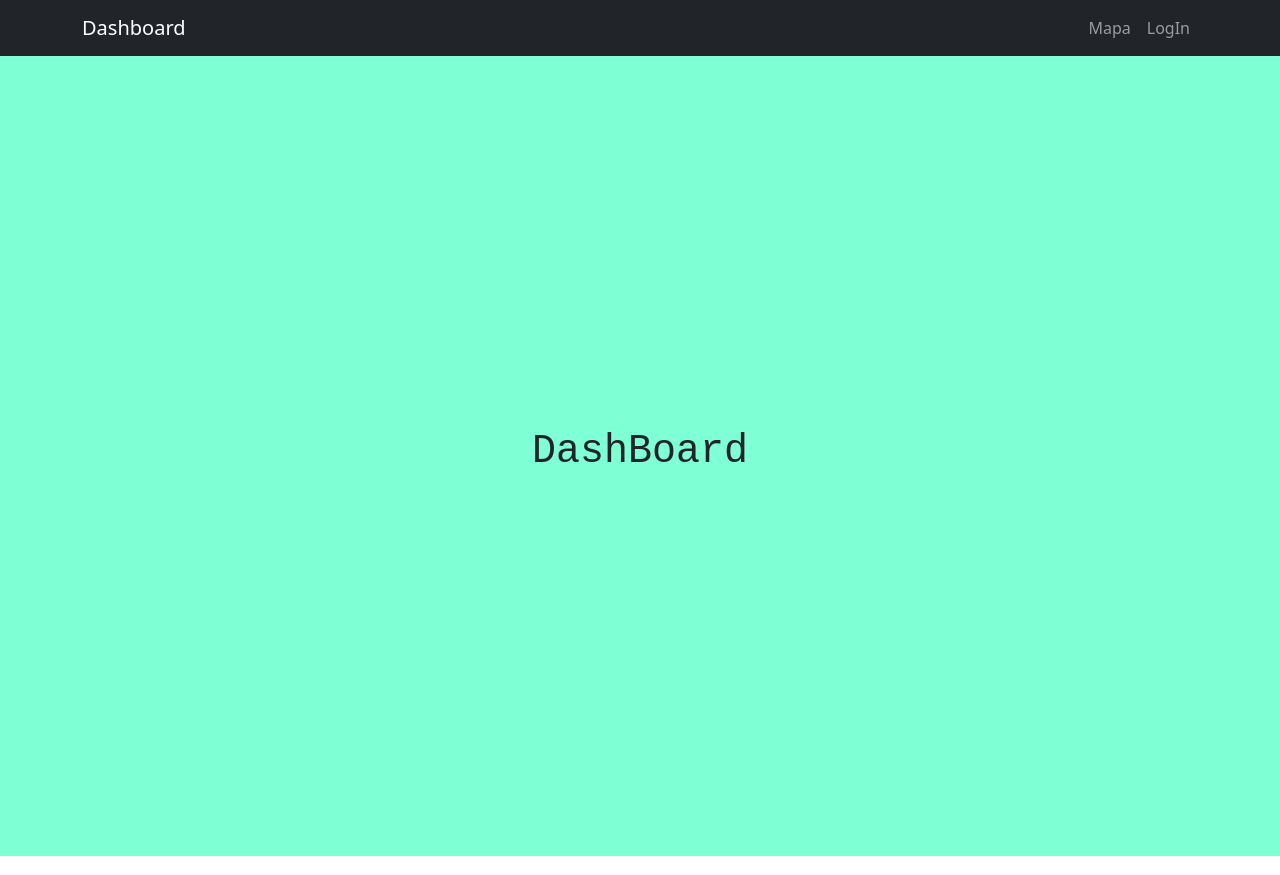
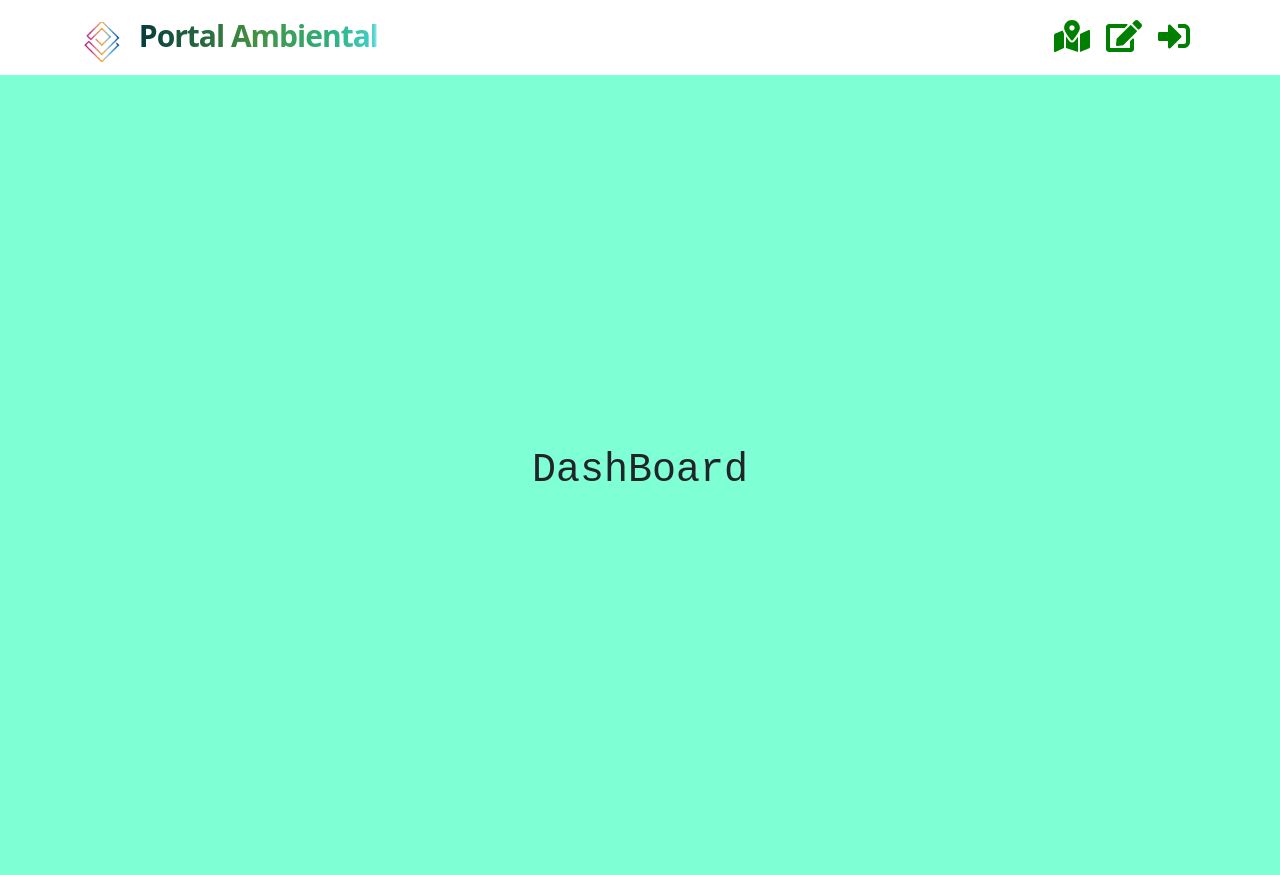
Before and after one commit to avlui/Portal-Ambiental-Front, a React (Create React App) app: page / in a window 1280 px wide. Built offline with nearby package versions, Linux system fonts and the light colour scheme.

Commit message:
NavBar lista

```diff
--- /dev/null
+++ b/src/Components/Layout/NavBar/NavBar.css
@@ -0,0 +1,97 @@
+.topbar {
+  width: 100%;
+  height: 60px;
+  background-color: white;
+  position: sticky;
+  top: 0;
+  z-index: 999;
+}
+
+.topbarWrapper {
+  height: 100%;
+  padding: 0px 20px;
+  display: flex;
+  align-items: center;
+  justify-content: space-between;
+}
+.imageLogo {
+  object-fit: cover;
+  width: 40px;
+  height: 40px;
+  margin-right: 10px;
+  cursor: pointer;
+}
+.imageLogoContainer {
+  display: inline;
+}
+.logo {
+  font-weight: bold;
+  font-size: 30px;
+  letter-spacing: -1px;
+  background: #02353c;
+  background: -webkit-linear-gradient(
+    to right,
+    #02353c 0%,
+    #449342 51%,
+    #43896e 81%,
+    #3fd0c9 98%,
+    #c1f6ed 100%
+  );
+  background: -moz-linear-gradient(
+    to right,
+    #02353c 0%,
+    #449342 51%,
+    #2eaf7d 81%,
+    #3fd0c9 98%,
+    #c1f6ed 100%
+  );
+  background: linear-gradient(
+    to right,
+    #02353c 0%,
+    #449342 51%,
+    #2eaf7d 81%,
+    #3fd0c9 98%,
+    #c1f6ed 100%
+  );
+  -webkit-background-clip: text;
+  -webkit-text-fill-color: transparent;
+  cursor: pointer;
+}
+
+.topRight {
+  margin-top: 10px;
+  display: flex;
+  align-items: center;
+}
+
+.topbarIconContainer {
+  position: relative;
+  cursor: pointer;
+  color: #2eaf7d;
+  transform: scale(1.5);
+  margin-right: 20px;
+  margin-top: 6px;
+}
+
+.topIconBadge {
+  width: 15px;
+  height: 15px;
+  position: absolute;
+  top: -5px;
+  right: 0px;
+  background-color: red;
+  color: white;
+  border-radius: 50%;
+  display: flex;
+  align-items: center;
+  justify-content: center;
+  font-size: 10px;
+}
+
+.topAvatar {
+  object-fit: cover;
+  width: 50px;
+  height: 50px;
+  border-radius: 10%;
+  cursor: pointer;
+}
--- a/src/Components/Layout/NavBar/NavBar.js
+++ b/src/Components/Layout/NavBar/NavBar.js
@@ -1,17 +1,26 @@
 import React from "react";
 import useUser from "../../Hooks/useUser";
+import "./NavBar.css";
+import logo from "./prosecto.png";
+import { FontAwesomeIcon } from "@fortawesome/react-fontawesome";
+import { faMapMarkedAlt } from "@fortawesome/free-solid-svg-icons";
+import { faSignInAlt } from "@fortawesome/free-solid-svg-icons";
+import { faSignOutAlt } from "@fortawesome/free-solid-svg-icons";
+import { faEdit } from "@fortawesome/free-solid-svg-icons";
 
 import { Link } from "react-router-dom";
 
 export default function Navigation() {
-
-  const {isLogged, logout} = useUser();
+  const { isLogged, logout } = useUser();
 
   return (
-    <nav className="navbar navbar-expand-lg navbar-dark bg-dark">
+    <nav className="navbar navbar-expand-lg">
       <div className="container">
         <Link className="navbar-brand" to="/">
-          Dashboard
+          <div className="imageLogoContainer">
+            <img className="imageLogo" src={logo} alt="" />
+          </div>
+          <span className="logo"> Portal Ambiental</span>
         </Link>
         <button
           className="navbar-toggler"
@@ -28,28 +37,46 @@ export default function Navigation() {
           <ul className="navbar-nav ms-auto">
             <li className="nav-item ">
               <Link className="nav-link" to="/map">
-                Mapa
+                <FontAwesomeIcon
+                  icon={faMapMarkedAlt}
+                  size="2x"
+                  color="green"
+                ></FontAwesomeIcon>
               </Link>
             </li>
-            {
-              isLogged
-                ?
+            <li className="nav-item ">
+              <Link className="nav-link" to="/profile">
+                <FontAwesomeIcon
+                  icon={faEdit}
+                  size="2x"
+                  color="green"
+                ></FontAwesomeIcon>
+              </Link>
+            </li>
+            {isLogged ? (
               <li className="nav-item">
                 <Link onClick={logout} className="nav-link" to="/">
-                    LogOut
+                  <FontAwesomeIcon
+                    icon={faSignOutAlt}
+                    size="2x"
+                    color="red"
+                  ></FontAwesomeIcon>
                 </Link>
               </li>
-                :
+            ) : (
               <li className="nav-item">
                 <Link className="nav-link" to="/login">
-                    LogIn
+                  <FontAwesomeIcon
+                    icon={faSignInAlt}
+                    size="2x"
+                    color="green"
+                  ></FontAwesomeIcon>
                 </Link>
               </li>
-            }
+            )}
           </ul>
         </div>
       </div>
     </nav>
   );
-
 }
```
Also changed, not shown: src/Components/Layout/NavBar/prosecto.png (added). Lines whose indentation alone changed are shown as unchanged.
